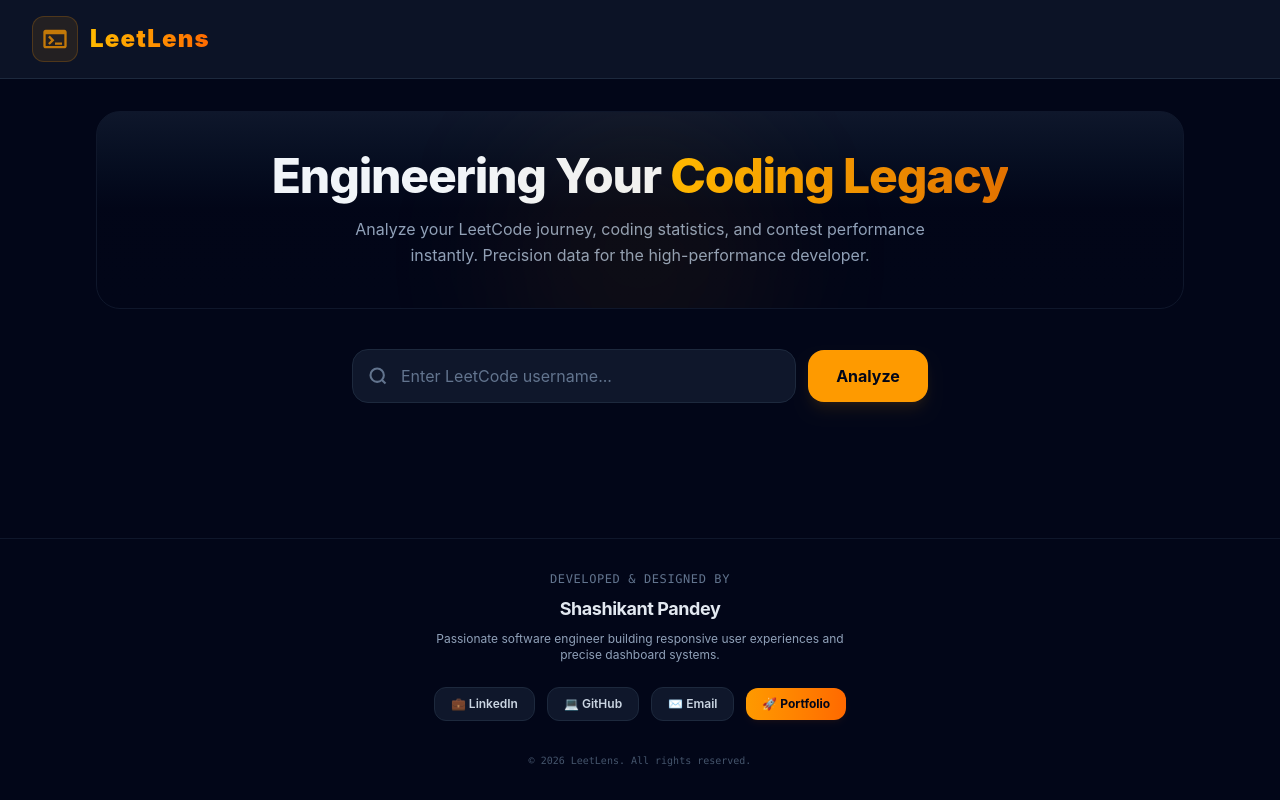
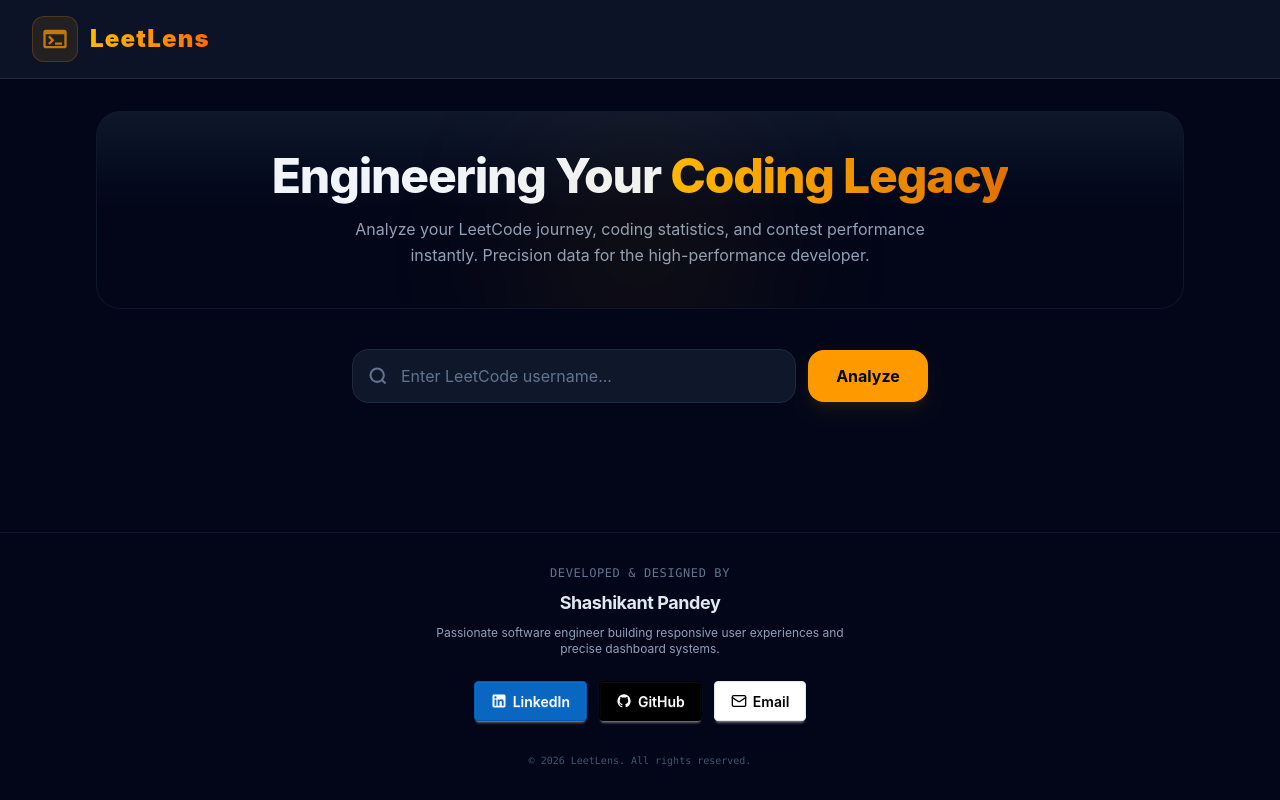
Before and after one commit to Sk-Pandey/LeetLens, a React (Vite) app: page / in a window 1280 px wide. Built offline with nearby package versions, Linux system fonts and the light colour scheme.

Commit message:
Footer Social updated

```diff
--- a/src/components/Footer.jsx
+++ b/src/components/Footer.jsx
@@ -17,29 +17,63 @@
       </div>
 
       <div className="flex flex-wrap items-center justify-center gap-3 pt-2">
-        <a
-          href="https://www.linkedin.com/in/shashikant-pandey-aa9719372/"
-          className="px-4 py-2 bg-slate-900 hover:bg-slate-800 border border-slate-800 hover:border-slate-700 text-xs font-semibold text-slate-300 rounded-xl transition-all"
-        >
-          💼 LinkedIn
+        <a href="https://www.linkedin.com/in/shashikant-pandey-aa9719372/">
+          <button className="btn bg-[#0967C2] text-white border-[#0059b3]">
+            <svg
+              aria-label="LinkedIn logo"
+              width="16"
+              height="16"
+              xmlns="http://www.w3.org/2000/svg"
+              viewBox="0 0 32 32"
+            >
+              <path
+                fill="white"
+                d="M26.111,3H5.889c-1.595,0-2.889,1.293-2.889,2.889V26.111c0,1.595,1.293,2.889,2.889,2.889H26.111c1.595,0,2.889-1.293,2.889-2.889V5.889c0-1.595-1.293-2.889-2.889-2.889ZM10.861,25.389h-3.877V12.87h3.877v12.519Zm-1.957-14.158c-1.267,0-2.293-1.034-2.293-2.31s1.026-2.31,2.293-2.31,2.292,1.034,2.292,2.31-1.026,2.31-2.292,2.31Zm16.485,14.158h-3.858v-6.571c0-1.802-.685-2.809-2.111-2.809-1.551,0-2.362,1.048-2.362,2.809v6.571h-3.718V12.87h3.718v1.686s1.118-2.069,3.775-2.069,4.556,1.621,4.556,4.975v7.926Z"
+                fillRule="evenodd"
+              ></path>
+            </svg>
+            LinkedIn
+          </button>
         </a>
-        <a
-          href="https://github.com/Sk-Pandey"
-          className="px-4 py-2 bg-slate-900 hover:bg-slate-800 border border-slate-800 hover:border-slate-700 text-xs font-semibold text-slate-300 rounded-xl transition-all"
-        >
-          💻 GitHub
+        <a href="https://github.com/Sk-Pandey">
+          <button className="btn bg-black text-white border-black">
+            <svg
+              aria-label="GitHub logo"
+              width="16"
+              height="16"
+              xmlns="http://www.w3.org/2000/svg"
+              viewBox="0 0 24 24"
+            >
+              <path
+                fill="white"
+                d="M12,2A10,10 0 0,0 2,12C2,16.42 4.87,20.17 8.84,21.5C9.34,21.58 9.5,21.27 9.5,21C9.5,20.77 9.5,20.14 9.5,19.31C6.73,19.91 6.14,17.97 6.14,17.97C5.68,16.81 5.03,16.5 5.03,16.5C4.12,15.88 5.1,15.9 5.1,15.9C6.1,15.97 6.63,16.93 6.63,16.93C7.5,18.45 8.97,18 9.54,17.76C9.63,17.11 9.89,16.67 10.17,16.42C7.95,16.17 5.62,15.31 5.62,11.5C5.62,10.39 6,9.5 6.65,8.79C6.55,8.54 6.2,7.5 6.75,6.15C6.75,6.15 7.59,5.88 9.5,7.17C10.29,6.95 11.15,6.84 12,6.84C12.85,6.84 13.71,6.95 14.5,7.17C16.41,5.88 17.25,6.15 17.25,6.15C17.8,7.5 17.45,8.54 17.35,8.79C18,9.5 18.38,10.39 18.38,11.5C18.38,15.32 16.04,16.16 13.81,16.41C14.17,16.72 14.5,17.33 14.5,18.26C14.5,19.6 14.5,20.68 14.5,21C14.5,21.27 14.66,21.59 15.17,21.5C19.14,20.16 22,16.42 22,12A10,10 0 0,0 12,2Z"
+              ></path>
+            </svg>
+            GitHub
+          </button>
         </a>
-        <a
-          href="mailto:pandeyshashikant1434@gmail.com"
-          className="px-4 py-2 bg-slate-900 hover:bg-slate-800 border border-slate-800 hover:border-slate-700 text-xs font-semibold text-slate-300 rounded-xl transition-all"
-        >
-          ✉️ Email
-        </a>
-        <a
-          href="https://shashikant-snowy.vercel.app/"
-          className="px-4 py-2 bg-gradient-to-r from-amber-500 to-orange-500 hover:opacity-90 text-xs font-bold text-slate-950 rounded-xl transition-all shadow-md shadow-orange-500/5"
-        >
-          🚀 Portfolio
+        <a href="mailto:pandeyshashikant1434@gmail.com">
+          <button className="btn bg-white text-black border-[#e5e5e5]">
+            <svg
+              aria-label="Email icon"
+              width="16"
+              height="16"
+              xmlns="http://www.w3.org/2000/svg"
+              viewBox="0 0 24 24"
+            >
+              <g
+                strokeLinejoin="round"
+                strokeLinecap="round"
+                strokeWidth="2"
+                fill="none"
+                stroke="black"
+              >
+                <rect width="20" height="16" x="2" y="4" rx="2"></rect>
+                <path d="m22 7-8.97 5.7a1.94 1.94 0 0 1-2.06 0L2 7"></path>
+              </g>
+            </svg>
+            Email
+          </button>
         </a>
       </div>
 
```
